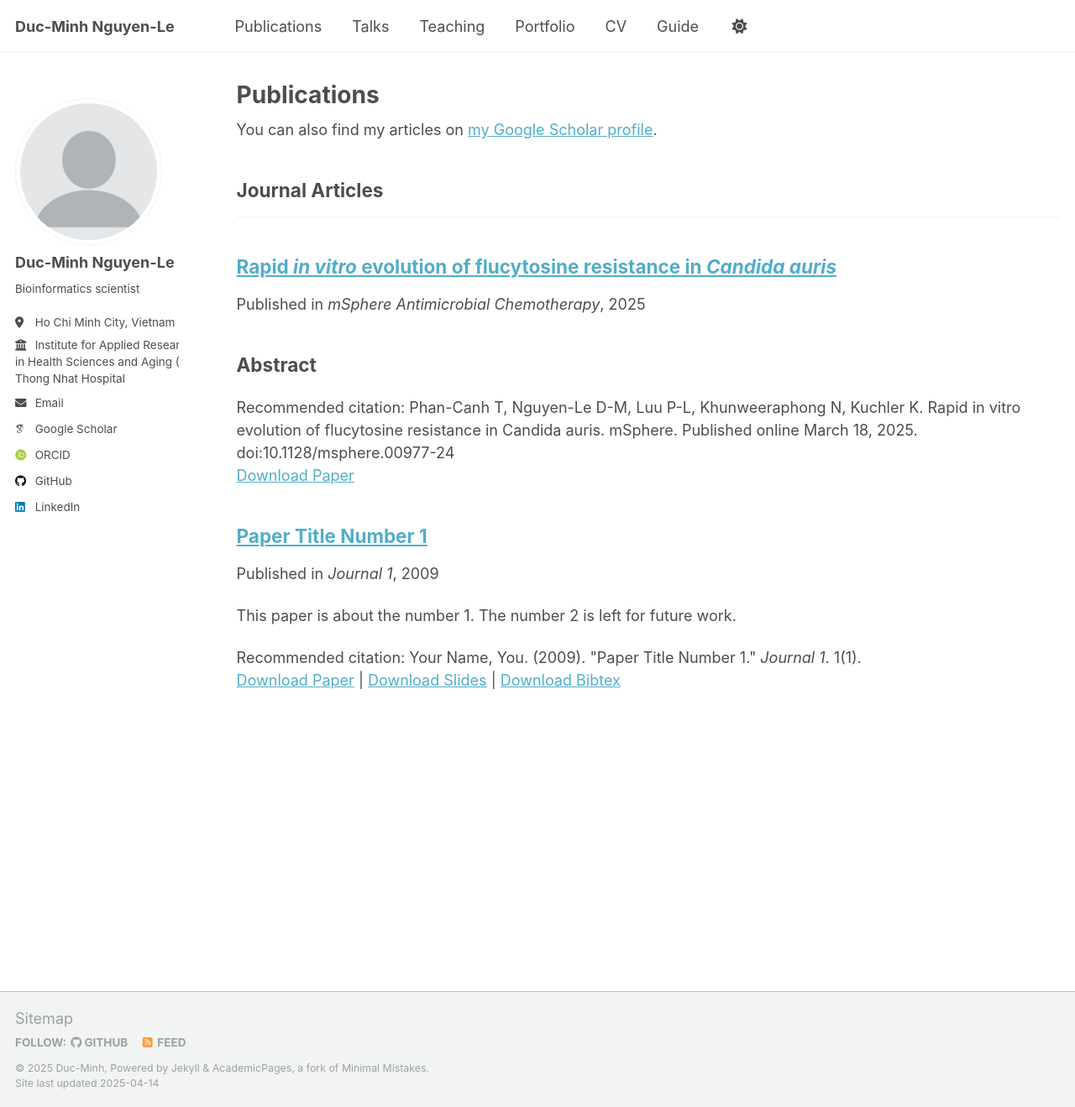
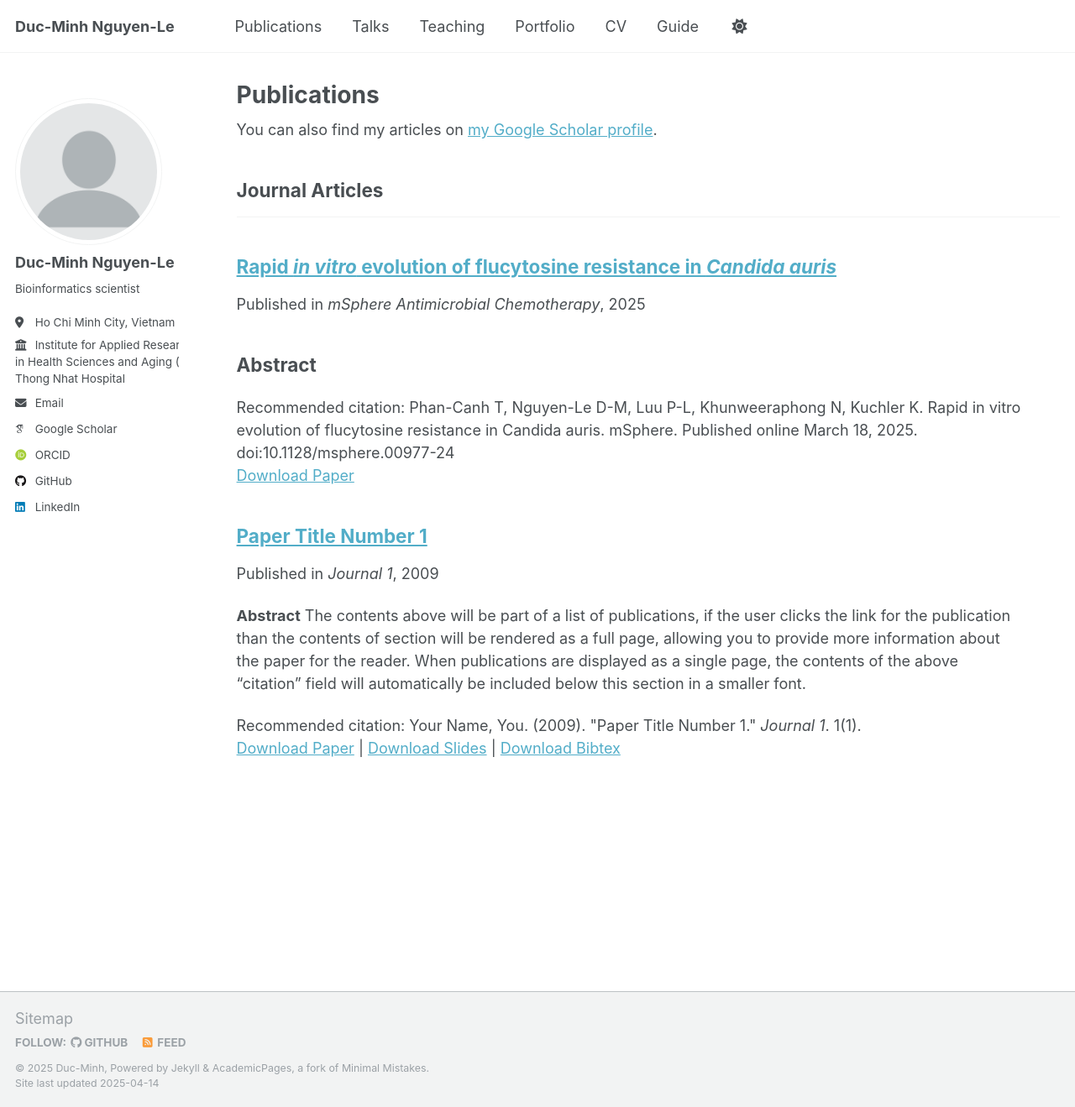
Before and after one commit to ducminhnguyenle/ducminhnguyenle.github.io, a Jekyll site: the page built from _pages/publications.html, in a window 1280 px wide and 1319 px high. Shown: the whole window at 84% size. Built offline with Jekyll 4.4.1, drawn with Linux system fonts in a browser that asks for light colours; some web fonts are replaced.

```diff
--- a/_publications/2009-10-01-paper-title-number-1.md
+++ b/_publications/2009-10-01-paper-title-number-1.md
@@ -11,4 +11,6 @@ paperurl: 'http://academicpages.github.io/files/paper1.pdf'
 bibtexurl: 'http://academicpages.github.io/files/bibtex1.bib'
 citation: 'Your Name, You. (2009). &quot;Paper Title Number 1.&quot; <i>Journal 1</i>. 1(1).'
 ---
+
+**Abstract**
 The contents above will be part of a list of publications, if the user clicks the link for the publication than the contents of section will be rendered as a full page, allowing you to provide more information about the paper for the reader. When publications are displayed as a single page, the contents of the above "citation" field will automatically be included below this section in a smaller font.
```
Also changed, not shown: other parts of _publications/2009-10-01-paper-title-number-1.md (+1 -1 lines), _publications/2025-03-18-paper-mSphere.md (+1 -1 lines).
